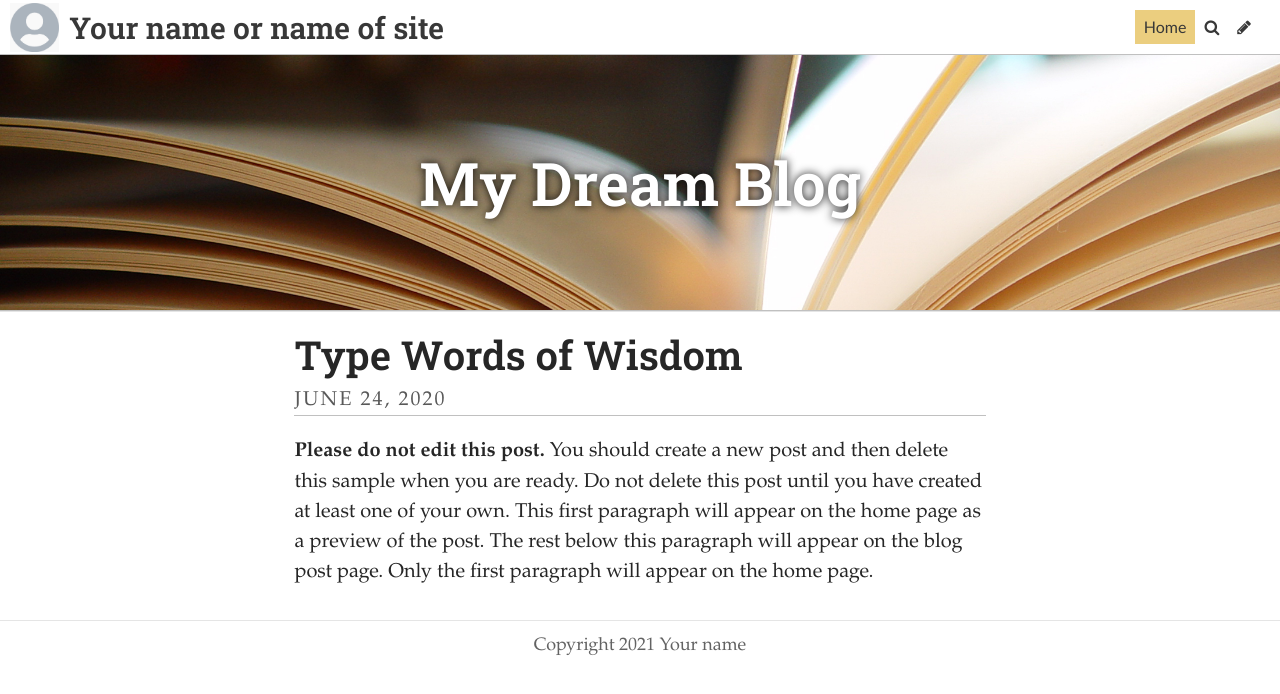
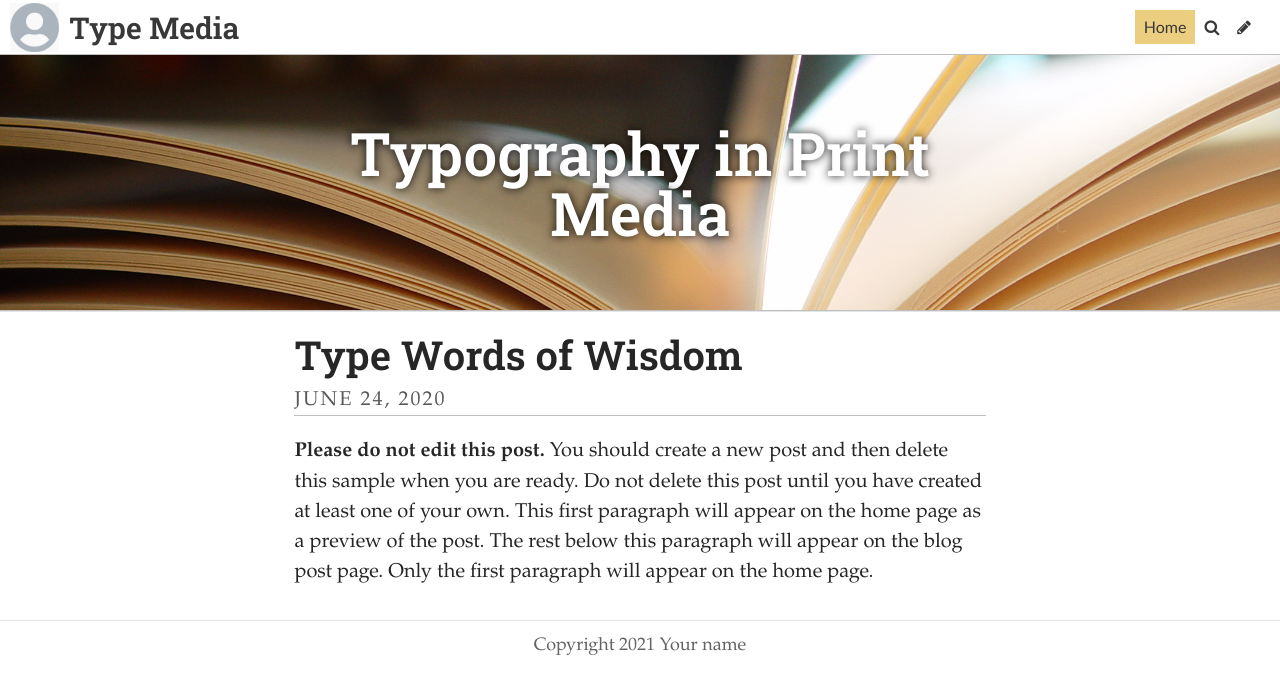
Before and after one commit to charlotteaashley/typo-design-template, a Jekyll site: the page built from index.html, in a window 1280 px wide. Shown: the top 694 px of the page. Built offline with Jekyll 4.4.1, drawn with Linux system fonts in a browser that asks for light colours; some web fonts are replaced; the list of posts is cut into pages by our own code.

Commit message:
Update Settings “general”

```diff
--- a/_data/settings.yml
+++ b/_data/settings.yml
@@ -1,13 +1,13 @@
-title: Your name or name of site
+title: Type Media
 description: A website with a blog
-header_text: My Dream Blog
-header_text_color: "#ffffff"
 footer_text: Copyright 2021 Your name
 header_feature_image: ../uploads/pages.jpg
-bannerheight: "20vmax"
-navbarheight: "55px"
-gridlayout: false
+header_text: Typography in Print Media
+header_text_color: "#ffffff"
+bannerheight: 20vmax
+navbarheight: 55px
 logo: /uploads/logo.jpg
 favicon: /uploads/favicon.ico
+gridlayout: false
+fixednavbar: false
 upzoom: true
-fixednavbar: false
```
